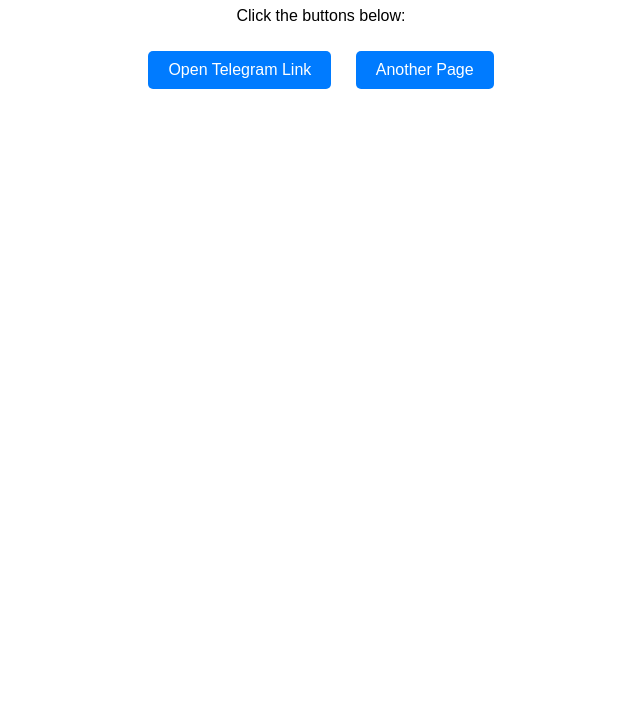
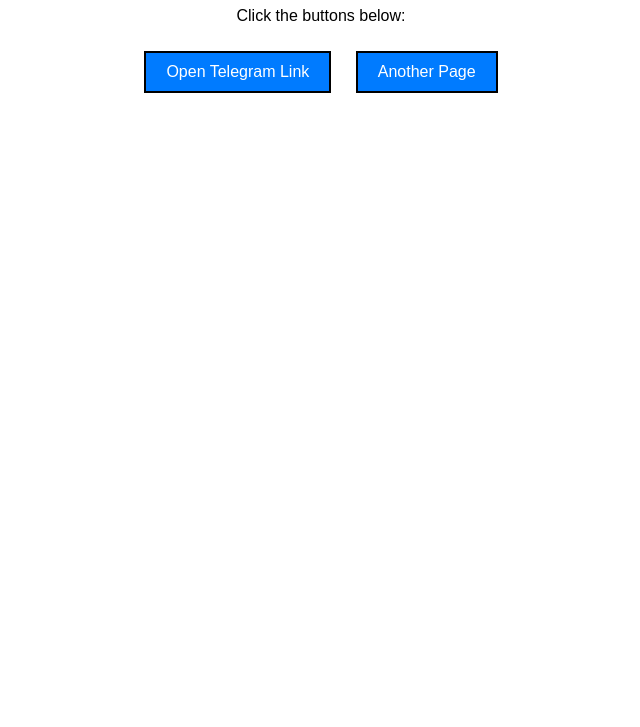
Before and after one commit to Sethijai/tses, a plain HTML site: page index.html in a window 1280 px wide. Shown: the part 73-800 px from the top of the page, without its empty margins (319-959 px from the left). Drawn offline with Linux system fonts and the light colour scheme.

Commit message:
Update index.html

```diff
--- a/index.html
+++ b/index.html
@@ -18,12 +18,17 @@
             color: white;
             background-color: #007bff;
             text-decoration: none;
-            border-radius: 5px;
-            border: none;
+            border: 2px solid black; /* Adding black border */
+            border-radius: 0px; /* Square corners */
             cursor: pointer;
         }
         .button:hover {
             background-color: #0056b3;
+        }
+        .no-copy {
+            user-select: none; /* Disables text selection */
+            -webkit-user-select: none; /* Disables text selection for Safari */
+            -moz-user-select: none; /* Disables text selection for Firefox */
         }
     </style>
 </head>
@@ -41,8 +46,8 @@
 
         // Insert buttons into the page
         document.write(`
-            <a href="${telegramLink}" class="button">Open Telegram Link</a>
-            <a href="${window.location.origin}/anotherPage?token=${token}" class="button">Another Page</a>
+            <a href="${telegramLink}" class="button no-copy">Open Telegram Link</a>
+            <a href="${window.location.origin}/anotherPage?token=${token}" class="button no-copy">Another Page</a>
         `);
     </script>
 </body>
```
